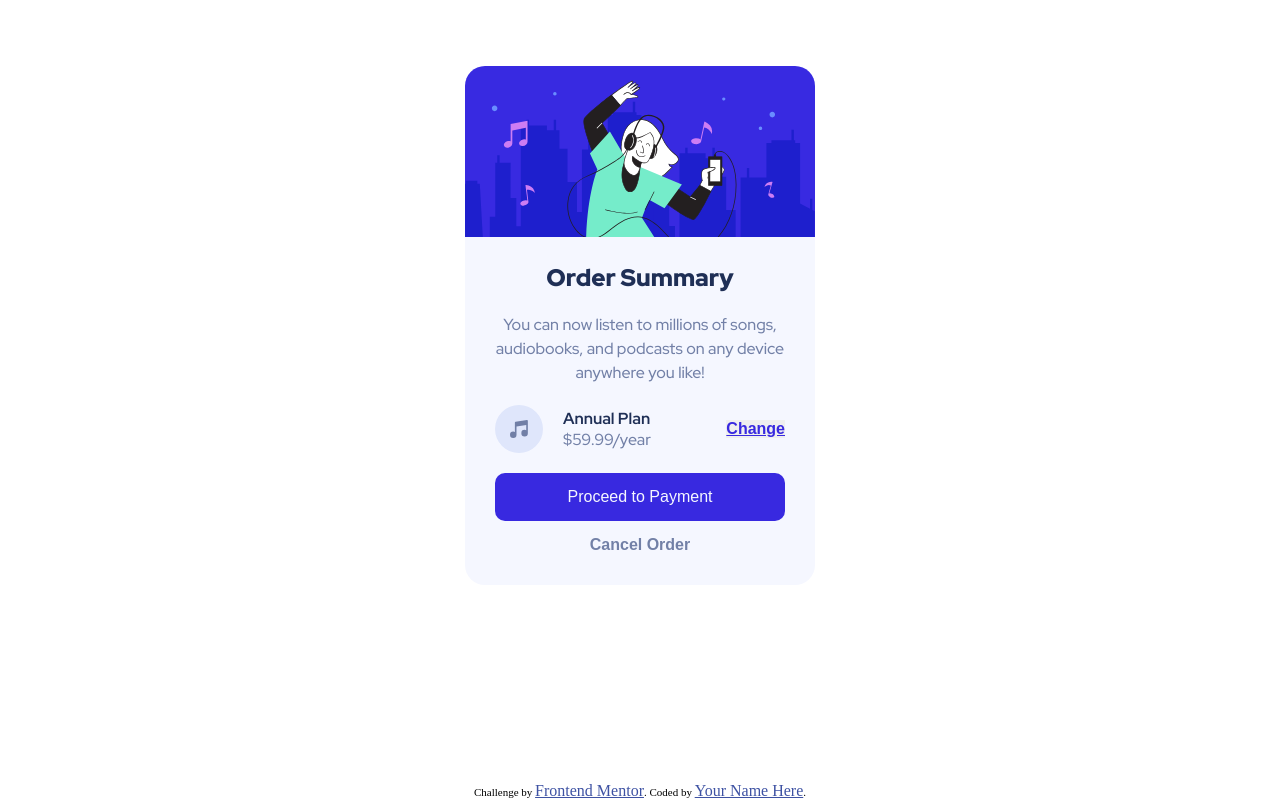
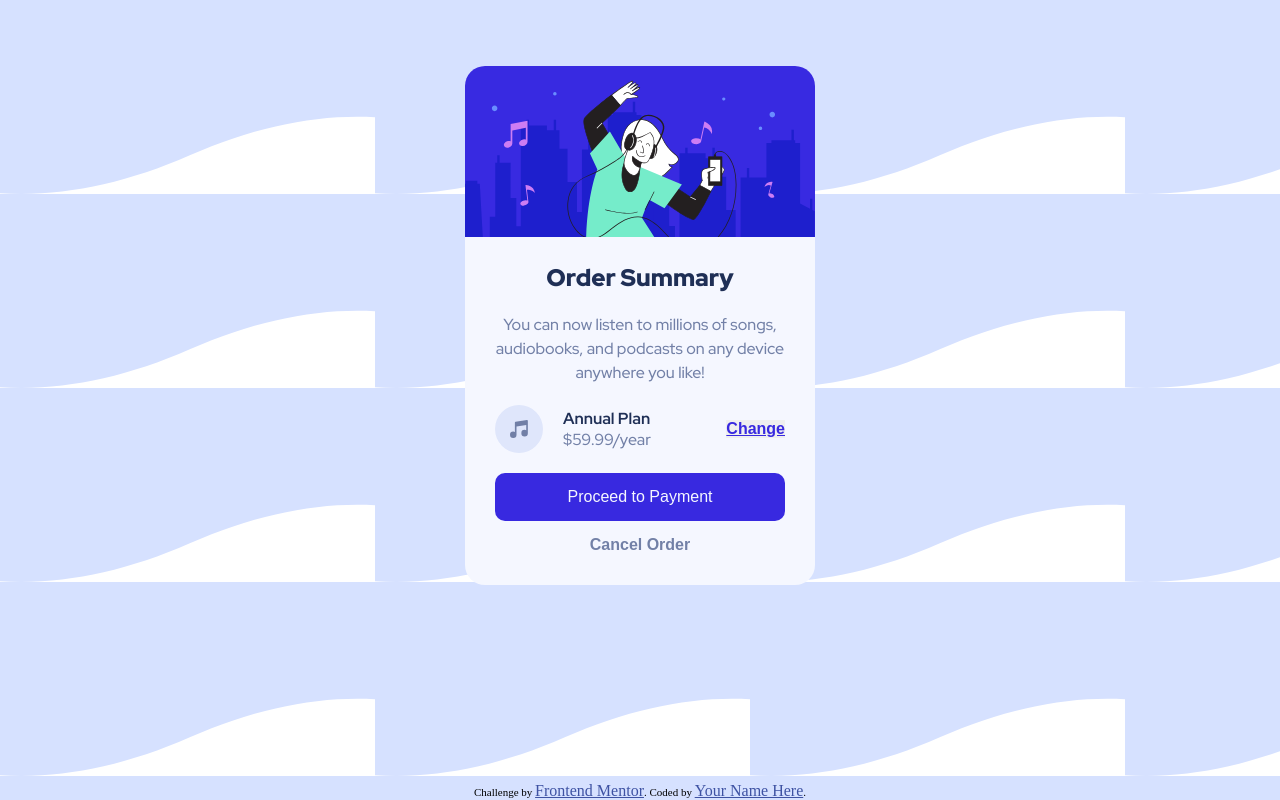
Before and after one commit to Tudovchanin/order-summary-component-main, a plain HTML site: page index.html in a window 1280 px wide. Drawn offline with Linux system fonts and the light colour scheme; the site is published under a folder, as on GitHub Pages, so addresses that start at the root find nothing.

Commit message:
Update style.css

```diff
--- a/style.css
+++ b/style.css
@@ -25,7 +25,7 @@ body {
 	height: 100vh;
 	justify-items: center;
 	align-items: center;
-	background: url("/images/pattern-background-mobile.svg");
+	background: url("images/pattern-background-mobile.svg");
 }
 
 .card {
```
